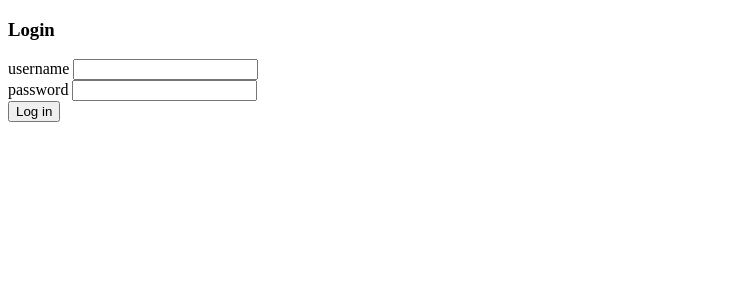
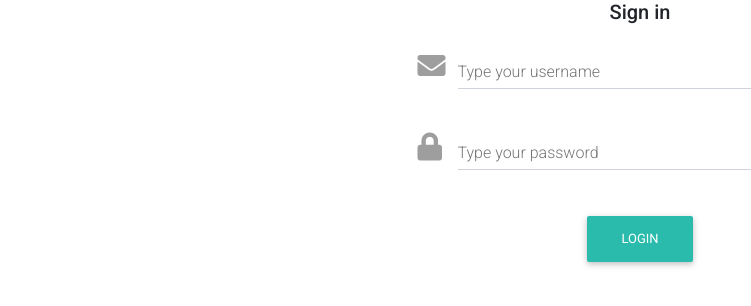
Before and after one commit to virtual-reality-funding-platform/Front-End, a React (Create React App) app in the folder vrfund/: page /login in a window 1280 px wide. Shown: the top 306 px of the page, without its empty margins (0-751 px from the left). Built offline with nearby package versions, Linux system fonts and the light colour scheme.

Commit message:
Styled login page

```diff
--- a/vrfund/package.json
+++ b/vrfund/package.json
@@ -3,8 +3,12 @@
   "version": "0.1.0",
   "private": true,
   "dependencies": {
+    "@material-ui/core": "^4.1.3",
     "axios": "^0.19.0",
+    "bootstrap": "^4.3.1",
+    "mdbreact": "^4.17.0",
     "react": "^16.8.6",
+    "react-bootstrap": "^1.0.0-beta.9",
     "react-dom": "^16.8.6",
     "react-redux": "^7.1.0",
     "react-router-dom": "^5.0.1",
--- a/vrfund/public/index.html
+++ b/vrfund/public/index.html
@@ -5,11 +5,13 @@
     <link rel="shortcut icon" href="%PUBLIC_URL%/favicon.ico" />
     <meta name="viewport" content="width=device-width, initial-scale=1" />
     <meta name="theme-color" content="#000000" />
+    <meta name="viewport" content="minimum-scale=1, initial-scale=1, width=device-width, shrink-to-fit=no"/>
     <!--
       manifest.json provides metadata used when your web app is installed on a
       user's mobile device or desktop. See https://developers.google.com/web/fundamentals/web-app-manifest/
     -->
     <link rel="manifest" href="%PUBLIC_URL%/manifest.json" />
+    <link rel="stylesheet" href="https://fonts.googleapis.com/css?family=Roboto:300,400,500,700&display=swap" />
     <!--
       Notice the use of %PUBLIC_URL% in the tags above.
       It will be replaced with the URL of the `public` folder during the build.
--- a/vrfund/src/App.js
+++ b/vrfund/src/App.js
@@ -1,7 +1,7 @@
 import React, { Component } from "react";
-import UserContainer from "./components/Users/UserContainer";
-import Homepage from "./components/Homepage/Homepage";
-import Login from './components/Auth/Login';
+import UserContainer from "./components/users/UserContainer";
+import Homepage from "./components/homepage/Homepage";
+import Login from './components/auth/Login';
 import { BrowserRouter, Route, Redirect } from "react-router-dom";
 
 class App extends Component {
--- a/vrfund/src/actions/index.js
+++ b/vrfund/src/actions/index.js
@@ -55,7 +55,6 @@ export const login = (username, password, history) => dispatch => {
       })
       .catch(res => {
         console.log('AUTH FAILED!!!');
-
       })
   };
 export const fetchUsers = () => dispatch => {
--- a/vrfund/src/components/auth/Login.js
+++ b/vrfund/src/components/auth/Login.js
@@ -1,6 +1,9 @@
 import React from 'react';
 import { connect } from 'react-redux';
 import { login } from '../../actions';
+import { MDBContainer, MDBRow, MDBCol, MDBInput, MDBBtn } from 'mdbreact';
+
+
 
 export class Login extends React.Component {
   userRef = React.createRef();
@@ -13,13 +16,48 @@ export class Login extends React.Component {
   }
   render() {
     return (
-      <div>
-        <h3>Login</h3>
-        <div>username <input type="text" ref={this.userRef} /></div>
-        <div>password <input type="text" ref={this.passRef} /></div>
+      <MDBContainer>
+      <MDBRow center>
+        <MDBCol md="5">
+          <form>
+            <p className="h5 text-center mb-4">Sign in</p>
+            <div className="grey-text">
+              <MDBInput
+                label="Type your username"
+                icon="envelope"
+                group
+                type="text"
+                validate
+                error="wrong"
+                success="right"
+                ref={this.userRef}
+              />
+              <MDBInput
+                label="Type your password"
+                icon="lock"
+                group
+                type="password"
+                validate
+                ref={this.passRef}
+              />
+            </div>
+            <div className="text-center">
+              <MDBBtn onClick={this.onLogin}>Login</MDBBtn>
+            </div>
+          </form>
+        </MDBCol>
+      </MDBRow>
+    </MDBContainer>
 
-        <button onClick={this.onLogin}>Log in</button>
-      </div>
+
+        // original code
+      // <div>
+      //   <h3>Login</h3>
+      //   <div>username <input type="text" ref={this.userRef} /></div>
+      //   <div>password <input type="text" ref={this.passRef} /></div>
+
+      //   <button onClick={this.onLogin}>Log in</button>
+      // </div>
     );
   }
 }
--- a/vrfund/src/components/homepage/Homepage.js
+++ b/vrfund/src/components/homepage/Homepage.js
@@ -9,16 +9,19 @@ export class Homepage extends Component {
   }
   render() {
     return (
-      <div>
-        <h1>Home page where users get to see all projects</h1>
+      <div className="home-projects-list">
+        <h1>Homepage where users get to see all projects</h1>
+
+        <br/>
+        <br/>
 
         {this.props.projectsList.map(project => {
           return (
             <div key={project.id}>
-              project Name: {project.projectName} <br/>
+              <h3>Name: {project.projectName} </h3><br/>
               Type: {project.projectType} <br/>
               Description: {project.description} <br/>
-              Fund Amount: {project.fundingAmount} <br/>
+              Fund Amount: {project.fundingAmount} <br/><br/>
             </div>
           );
         })}
--- a/vrfund/src/components/users/UserContainer.js
+++ b/vrfund/src/components/users/UserContainer.js
@@ -4,7 +4,7 @@ import { Route } from "react-router-dom";
 import UserProjects from './UserProjects';
 import UserProjectForm from './UserProjectForm';
 import EditProjects from './EditProjects';
-import ProjectForm from '../Project/ProjectForm'
+import ProjectForm from '../project/ProjectForm'
 
 
 export class UserContainer extends Component {
--- a/vrfund/src/index.js
+++ b/vrfund/src/index.js
@@ -1,6 +1,9 @@
 import React from 'react';
 import ReactDOM from 'react-dom';
 import './index.css';
+import '@fortawesome/fontawesome-free/css/all.min.css';
+import 'bootstrap-css-only/css/bootstrap.min.css';
+import 'mdbreact/dist/css/mdb.css';
 import App from './App';
 import thunk from 'redux-thunk';
 import logger from 'redux-logger';
```
Also changed, not shown: 1 other file (tests, documents, lock files or other folders).
